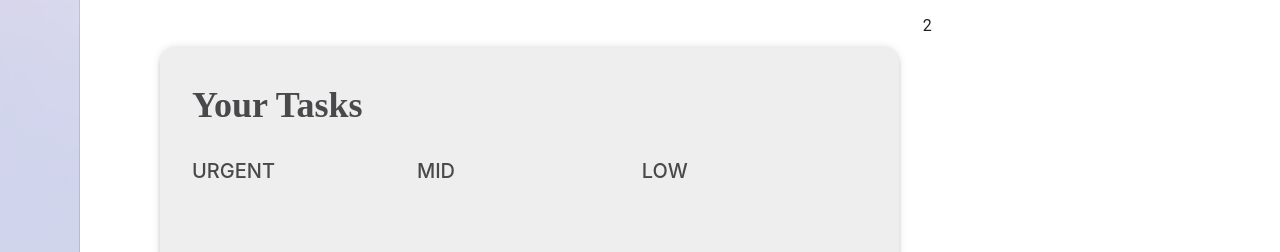
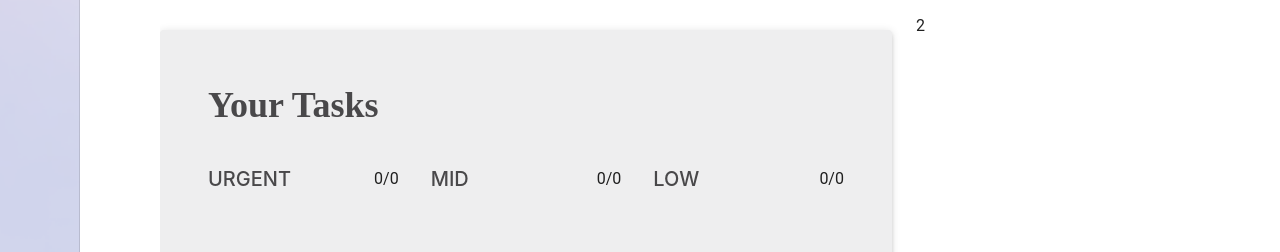
Before and after one commit to angelaapostolska/task_manager, a Vue app: page / in a window 1280 px wide. Shown: the part 186-438 px from the top of the page. Built offline with nearby package versions, Linux system fonts and the light colour scheme; a small style sheet from the web is missing.

Commit message:
fix: taskContainer positioning

```diff
--- a/src/components/TaskCard.vue
+++ b/src/components/TaskCard.vue
@@ -80,7 +80,7 @@ const deleteTask = () => {
 }
 .v-card {
   cursor: pointer;
-  background-color: #ede7f6 !important;
+  background-color: #fafafa !important;
 }
 .date-text {
   padding-top: 4px !important;
--- a/src/components/TaskContainer.vue
+++ b/src/components/TaskContainer.vue
@@ -1,10 +1,11 @@
 <template>
   <v-card class="task-container elevation-3">
-    <h2 class="div-title">Your Tasks</h2>
+    <h2 class="div-title ma-2 pa-2">Your Tasks</h2>
     <v-row dense no-gutters class="columns">
       <v-col cols="12" md="4">
-        <div class="header-row">
+        <div class="header-row ma-2 pa-2">
           <h3>Urgent</h3>
+          <span>{{ urgentDone }}/{{ urgentTasks.length }}</span>
         </div>
         <!-- iterate and render tasks -->
         <TaskCard
@@ -21,8 +22,9 @@
         </TaskCard>
       </v-col>
       <v-col cols="12" md="4">
-        <div class="header-row">
+        <div class="header-row ma-2 pa-2">
           <h3>Mid</h3>
+          <span>{{ midDone }}/{{ midTasks.length }}</span>
         </div>
         <TaskCard
           v-for="(task, index) in tasks.filter((t) => t.urgency === 'Mid')"
@@ -38,8 +40,9 @@
         </TaskCard>
       </v-col>
       <v-col cols="12" md="4">
-        <div class="header-row">
+        <div class="header-row ma-2 pa-2">
           <h3>Low</h3>
+          <span>{{ lowDone }}/{{ lowTasks.length }}</span>
         </div>
         <TaskCard
           v-for="(task, index) in tasks.filter(
@@ -64,6 +67,24 @@
 import { useTasks } from "@/composables/useTasks";
 import TaskCard from "./TaskCard.vue";
 const tasks = inject("tasks");
+
+const urgentTasks = computed(() =>
+  tasks.value.filter((t) => t.urgency === "Urgent")
+);
+const urgentDone = computed(
+  () => urgentTasks.value.filter((t) => t.completed).length
+);
+const midTasks = computed(() => tasks.value.filter((t) => t.urgency === "Mid"));
+const midDone = computed(
+  () => midTasks.value.filter((t) => t.completed).length
+);
+
+const lowTasks = computed(() =>
+  tasks.value.filter((t) => t.urgency === "Least Urgent")
+);
+const lowDone = computed(
+  () => lowTasks.value.filter((t) => t.completed).length
+);
 </script>
 
 <style scoped>
@@ -72,9 +93,8 @@ const tasks = inject("tasks");
   max-width: 1080px;
   min-height: 600px;
   background-color: #eeeeef;
-  border-radius: 16px;
   padding: 2rem;
-  margin: 2rem auto; /* centers the card horizontally */
+  margin: 1rem auto 0 auto; /* top: 1rem, sides: auto, bottom: 0 */
   box-shadow: 0 4px 20px rgba(0, 0, 0, 0.1);
 }
 
@@ -83,7 +103,7 @@ const tasks = inject("tasks");
   font-weight: 600;
   color: #49484a;
   font-size: 36px;
-  margin-bottom: 1.5rem;
+  margin-bottom: 1rem;
 }
 
 .header-row {
--- a/src/pages/index.vue
+++ b/src/pages/index.vue
@@ -4,11 +4,14 @@
     <TaskForm @add-task="handleTaskAdded" @close-form="handleCloseForm" />
   </v-dialog>
 
-  <!-- Main Task Container -->
-  <v-row>
-    <v-col cols="8"> <TaskContainer @open-form="handleShowForm" /> </v-col>
-    <v-col cols="4"> 2 </v-col>
-  </v-row>
+  <!-- scrollable div -->
+  <div class="page-container">
+    <!-- Main Task Container -->
+    <v-row>
+      <v-col cols="8"> <TaskContainer @open-form="handleShowForm" /> </v-col>
+      <v-col cols="4"> 2 </v-col>
+    </v-row>
+  </div>
 </template>
 
 <script setup>
@@ -26,4 +29,12 @@ const handleCloseForm = () => {
 };
 </script>
 
-<style scoped></style>
+<style scoped>
+.page-container {
+  padding: 0; /* nuke extra spacing */
+  margin: 0;
+  height: calc(100vh - 100px); /* 100px = your app bar height */
+  overflow-y: auto;
+  padding-right: 10px; /* optional: to prevent scrollbar overlap */
+}
+</style>
```
